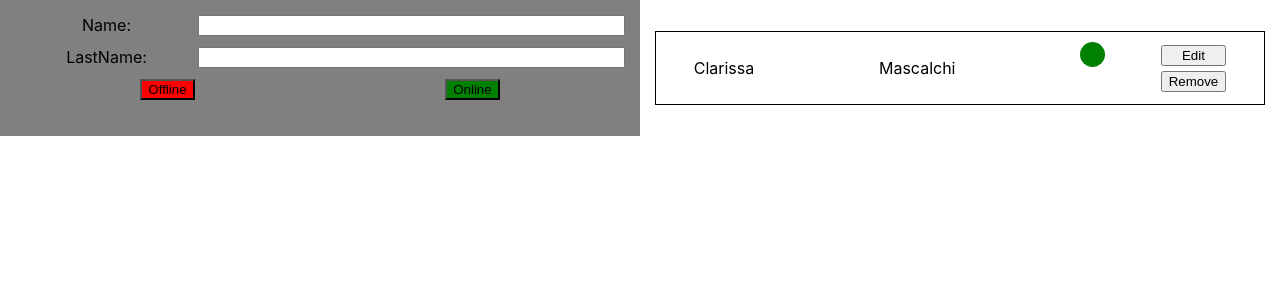
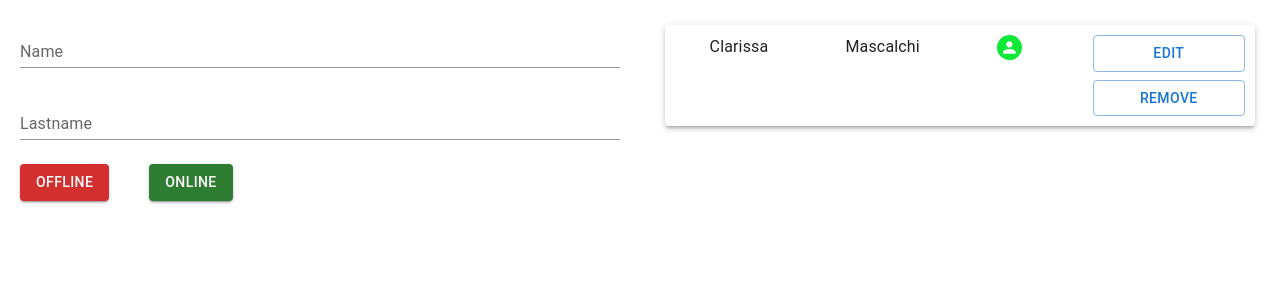
Before and after one commit to Clari2312/exercise-react, a React (Create React App) app: page / in a window 1280 px wide. Shown: the top 300 px of the page. Built offline with nearby package versions, Linux system fonts and the light colour scheme.

Commit message:
styled with materialUI

```diff
--- a/package.json
+++ b/package.json
@@ -3,6 +3,10 @@
   "version": "0.1.0",
   "private": true,
   "dependencies": {
+    "@emotion/react": "^11.4.1",
+    "@emotion/styled": "^11.3.0",
+    "@mui/material": "^5.0.0",
+    "@mui/styles": "^5.0.0",
     "@testing-library/jest-dom": "^5.14.1",
     "@testing-library/react": "^11.2.7",
     "@testing-library/user-event": "^12.8.3",
--- a/src/App.js
+++ b/src/App.js
@@ -2,6 +2,7 @@ import logo from "./logo.svg";
 import "./App.css";
 import { Component, useState } from "react";
 import { FormComponent, ListComponent } from "./components";
+import { Stack } from "@mui/material";
 
 // class App extends Component
 const App = (props) => {
@@ -63,14 +64,14 @@ const App = (props) => {
 
   // render() {
   return (
-    <div className="App">
+    <Stack direction="row">
       <FormComponent addUser={addUserHandler} />
       <ListComponent
         editUser={editUserHandler}
         infoUsers={userList}
         removeUser={removeUserHandler}
       />
-    </div>
+    </Stack>
   );
   // }
 };
--- a/src/components/Form/Form.css
+++ b/src/components/Form/Form.css
@@ -1,5 +1,5 @@
 .form {
-  background-color: gray;
+  background-color: white;
   /* width: 50%; */
   padding: 15px;
 }
--- a/src/components/Form/Form.js
+++ b/src/components/Form/Form.js
@@ -1,5 +1,7 @@
 import { Component, useState, useEffect, useRef, memo } from "react";
 import "./Form.css";
+import { TextField, Button, Stack, Box } from "@mui/material";
+import { minHeight } from "@mui/system";
 
 // class Form extends Component
 const Form = (props) => {
@@ -93,36 +95,27 @@ const Form = (props) => {
   // const { disableEvent, inEdit, userInfo, editUser } = props;
 
   return (
-    <div className="form" style={{ width: inEdit ? "100%" : "50%" }}>
-      <form>
-        <div className="form-input">
-          <label>Name:</label>
-          <input
-            id="form-input_name"
-            ref={firstNameRef}
-            type="text"
-            // onChange={(e) => inputFirstNameHandler(e)}
+    <Box sx={{ width: inEdit ? "100%" : "50%", padding: "20px" }}>
+      <Box component="form">
+        <Stack direction="column" sx={{ minHeight: "200px" }} spacing={3}>
+          <TextField
+            label="Name"
+            variant="standard"
+            inputRef={firstNameRef}
             defaultValue={inEdit ? userInfo.userName : ""}
-          ></input>
-        </div>
-        <div className="form-input">
-          <label>LastName:</label>
-          <input
-            id="form-input_lastname"
-            ref={lastNameRef}
-            type="text"
-            // onChange={(e) => inputLastNameHandler(e)}
+          />
+          <TextField
+            label="Lastname"
+            variant="standard"
+            inputRef={lastNameRef}
             defaultValue={inEdit ? userInfo.userLastName : ""}
-          ></input>
-        </div>
-        <div className="form-actions">
-          <button
-            className="form-actions_off"
+          />
+          <Stack direction="row" spacing={5}>
+            <Button
+              variant="contained"
+              color="error"
               onClick={(e) => {
-              e.preventDefault();
-              console.log("firstNameRef al click", firstNameRef.current.value);
                 if (inEdit) {
-                // editUser(formState, false, userInfo.index);
                   editUser(
                     {
                       firstName: firstNameRef.current.value,
@@ -133,12 +126,6 @@ const Form = (props) => {
                   );
                   disableEvent();
                 } else {
-                // setFormState({
-                //   firstName: "",
-                //   lastName: "",
-                // });
-
-                // resetInputValueHandler();
                   props.addUser(
                     {
                       firstName: firstNameRef.current.value,
@@ -152,11 +139,11 @@ const Form = (props) => {
               }}
             >
               Offline
-          </button>
-          <button
-            className="form-actions_on"
+            </Button>
+            <Button
+              variant="contained"
+              color="success"
               onClick={(e) => {
-              e.preventDefault();
                 if (inEdit) {
                   editUser(
                     {
@@ -168,12 +155,6 @@ const Form = (props) => {
                   );
                   disableEvent();
                 } else {
-                // setFormState({
-                //   firstName: "",
-                //   lastName: "",
-                // });
-
-                // resetInputValueHandler();
                   props.addUser(
                     {
                       firstName: firstNameRef.current.value,
@@ -187,22 +168,23 @@ const Form = (props) => {
               }}
             >
               Online
-          </button>
+            </Button>
             {inEdit ? (
-            <button
+              <Button
+                variant="contained"
+                color="info"
                 onClick={(e) => {
-                e.preventDefault();
                   disableEvent();
                 }}
               >
                 Cancel
-            </button>
+              </Button>
             ) : null}
-        </div>
-      </form>
-    </div>
+          </Stack>
+        </Stack>
+      </Box>
+    </Box>
   );
 };
-// }
 
 export default Form;
--- a/src/components/List/Card/Card.js
+++ b/src/components/List/Card/Card.js
@@ -1,5 +1,24 @@
 import { Component } from "react";
 import "./Card.css";
+import { Typography, Avatar, Stack, Button, Paper } from "@mui/material";
+import { makeStyles } from "@mui/styles";
+
+const useStyles = makeStyles({
+  pippo: {
+    width: "25px !important",
+    height: "25px !important",
+  },
+  itemButton: {
+    width: "30%",
+    justifyContent: "space-around",
+    padding: "10px",
+  },
+  itemInfo: {
+    justifyContent: "space-around",
+    width: "70%",
+    padding: "10px",
+  },
+});
 
 // class Card extends Component {
 //   render() {
@@ -43,30 +62,41 @@ const Card = (props) => {
   // console.log("props card: ", this.props);
   const { userName, userLastName, status } = props.infoUser;
   const { positionIndex, editEvent, removeUser } = props;
+  const classes = useStyles();
   return (
-    <div className="card">
-      <div className="card-info">
-        <p>{userName}</p>
-        <p>{userLastName}</p>
-        <div className={status ? "card-info_on" : "card-info_off"}></div>
-      </div>
-      <div className="card-actions">
-        <button
+    <Paper elevation={3} sx={{ margin: "10px" }}>
+      <Stack direction="row" spacing={2} sx={{ width: "100%" }}>
+        <Stack direction="row" spacing={1} className={classes.itemInfo}>
+          <Typography variant="body1">{userName}</Typography>
+          <Typography variant="body1">{userLastName}</Typography>
+          {/* <div className={status ? "card-info_on" : "card-info_off"}></div> */}
+          <Avatar
+            sx={{ bgcolor: status ? "#0ee836" : "#e80e0e" }}
+            className={classes.pippo}
+          >
+            {""}
+          </Avatar>
+        </Stack>
+        <Stack direction="column" spacing={1} className={classes.itemButton}>
+          <Button
+            variant="outlined"
             onClick={() =>
               editEvent(userName, userLastName, status, positionIndex)
             }
           >
             Edit
-        </button>
-        <button
+          </Button>
+          <Button
+            variant="outlined"
             onClick={() => {
               removeUser(positionIndex);
             }}
           >
             Remove
-        </button>
-      </div>
-    </div>
+          </Button>
+        </Stack>
+      </Stack>
+    </Paper>
   );
   // }
 };
--- a/src/components/List/List.js
+++ b/src/components/List/List.js
@@ -2,6 +2,7 @@ import { Component, useState } from "react";
 import "./List.css";
 import FormComponent from "../Form/Form";
 import Card from "./Card/Card";
+import { Box } from "@mui/material";
 
 const List = (props) => {
   // class List extends Component {
@@ -95,20 +96,19 @@ const List = (props) => {
   });
 
   return (
-    <div className="list">
-      {/* {this.state.onEdit ? ( */}
+    // <div className="list">
+    <Box sx={{ width: "50%", padding: "15px" }}>
       {listState.onEdit ? (
         <FormComponent
           inEdit={true}
           editUser={editUser}
-          // disableEvent={this.disableEditHandler}
           disableEvent={disableEditHandler}
-          // userInfo={this.state.userInfoOnEdit}
           userInfo={listState.userInfoOnEdit}
         />
       ) : null}
       {cardList}
-    </div>
+      {/* // </div> */}
+    </Box>
   );
   // }
 };
```
Also changed, not shown: 1 other file (tests, documents, lock files or other folders). Lines whose indentation alone changed are shown as unchanged.
